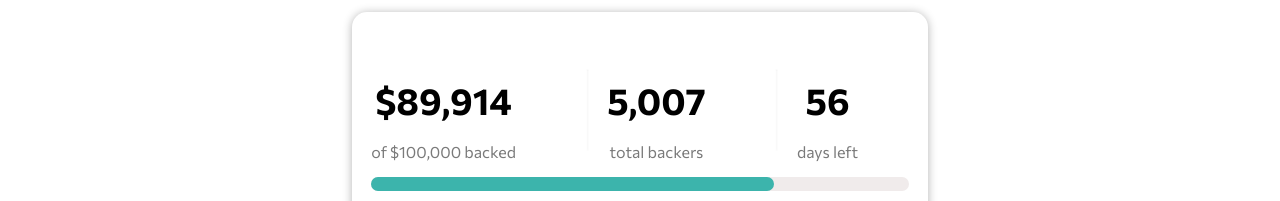
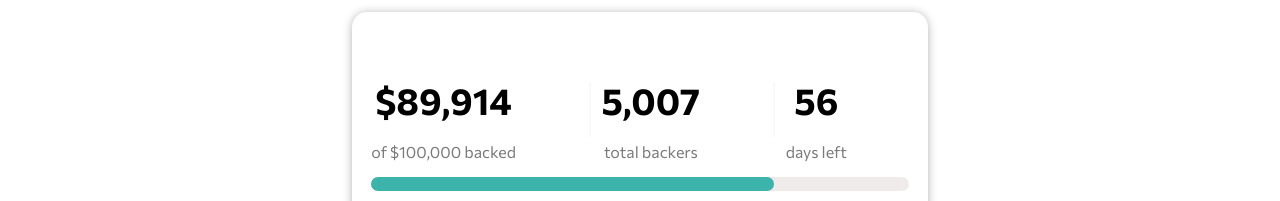
Before and after one commit to Temitayo-spec/Crowfunding, a Next.js app: page / in a window 1280 px wide. Shown: the part 562-763 px from the top of the page. Built offline with nearby package versions, Linux system fonts and the light colour scheme.

Commit message:
made changes

```diff
--- a/styles/section.module.css
+++ b/styles/section.module.css
@@ -172,9 +172,9 @@
 
   .stats hr {
     transform: rotate(90deg);
-    width: 15%;
+    width: 10%;
     height: 2px;
-    margin: auto -20px;
+    margin: auto -15px;
   }
 
   .back_btn {
```
